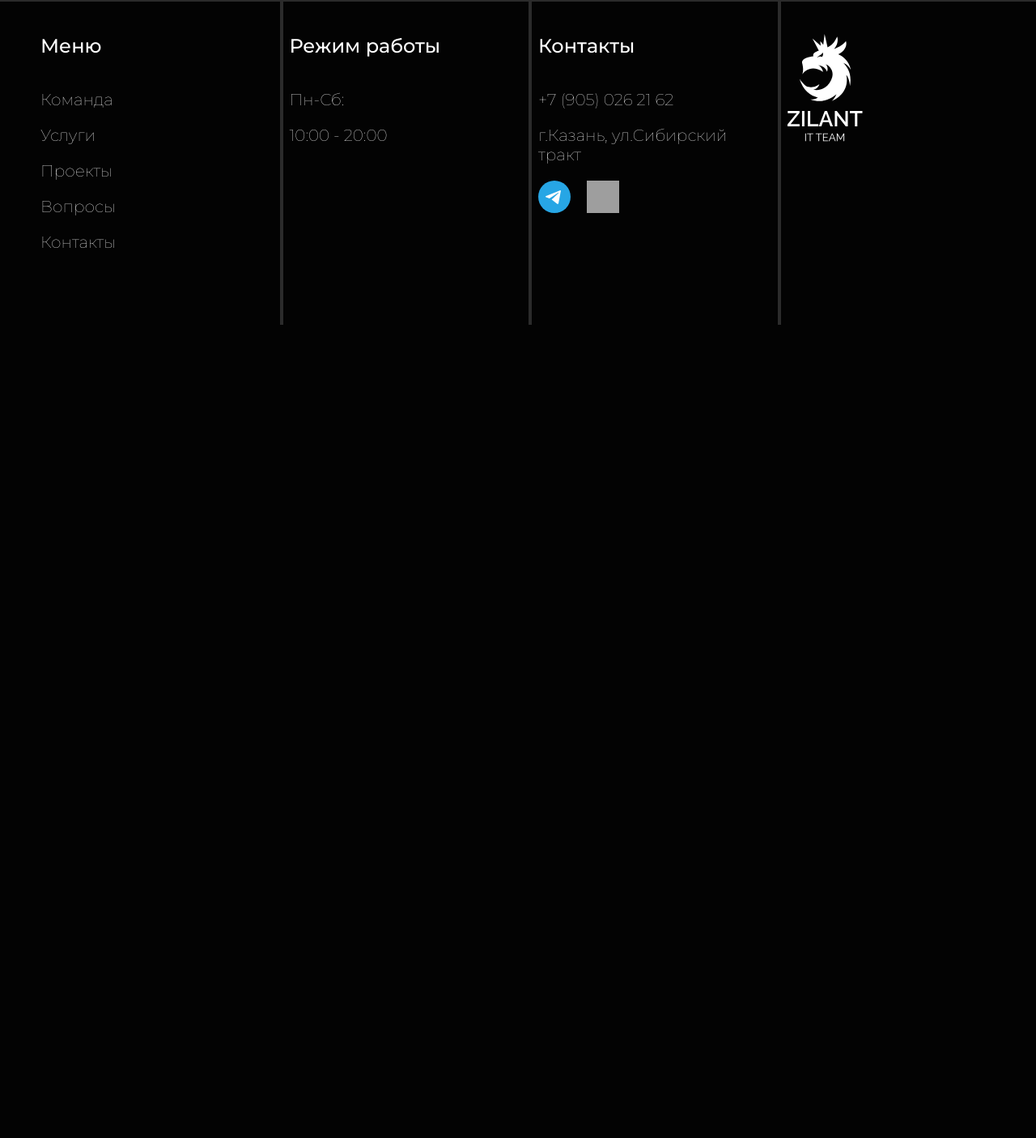
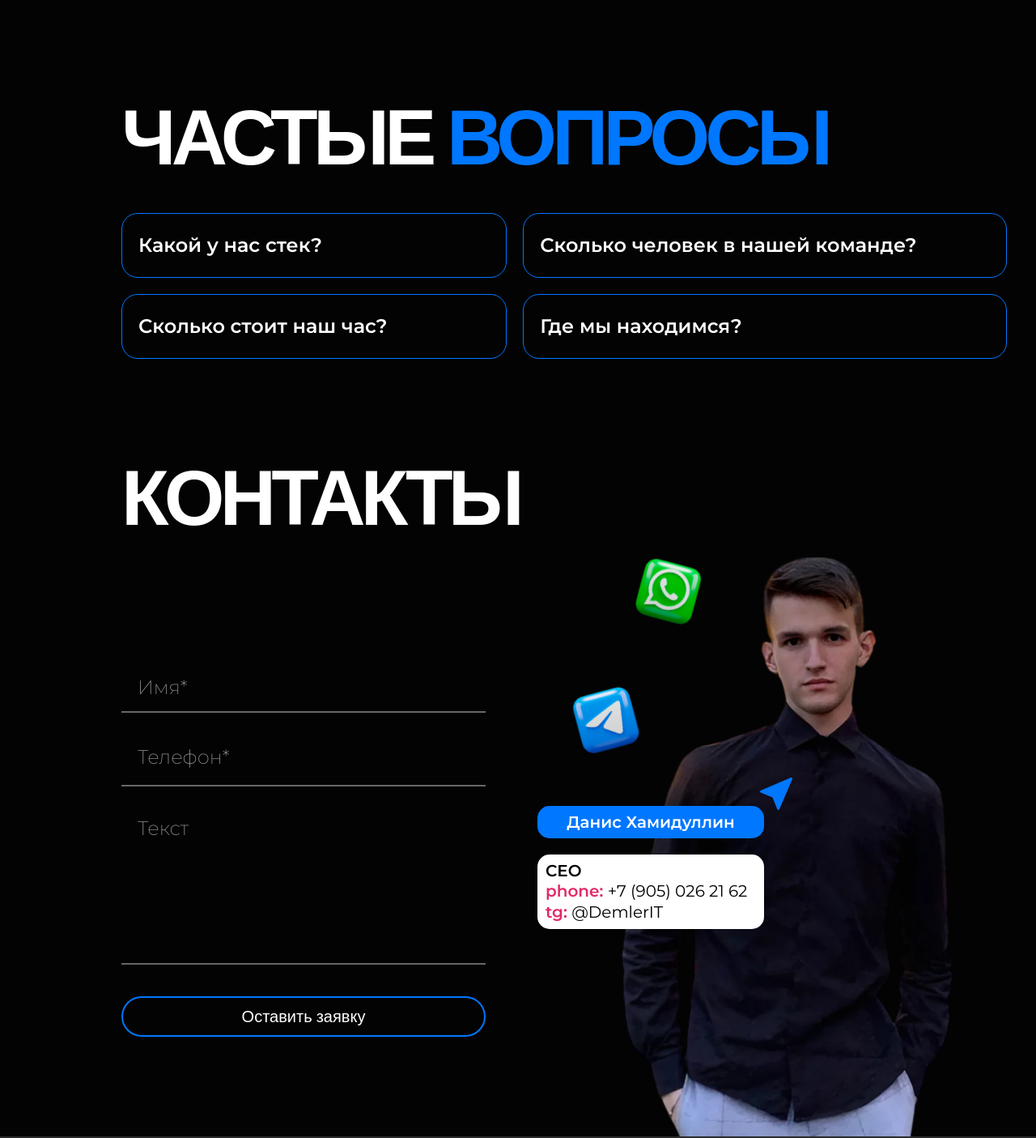
Before and after one commit to Insafch1k/-business_card, an Angular app in the folder vizitka/: page / in a window 1280 px wide. Shown: the part 4367-5772 px from the top of the page at 81% size. Before the commit the page ends 4768 px from the top, so only its background shows below. Built offline with nearby package versions, Linux system fonts and the light colour scheme; grey boxes are pictures that could not be loaded.

Commit message:
Update app.component.html

```diff
--- a/vizitka/src/app/app.component.html
+++ b/vizitka/src/app/app.component.html
@@ -3,7 +3,7 @@
 <app-team></app-team>
 <app-services></app-services>
 <app-projects></app-projects>
-<!-- <app-questions></app-questions> -->
-<!-- <app-contacts></app-contacts> -->
+<app-questions></app-questions>
+<app-contacts></app-contacts>
 <app-contacts-menu></app-contacts-menu>
 <app-footer></app-footer>
```
